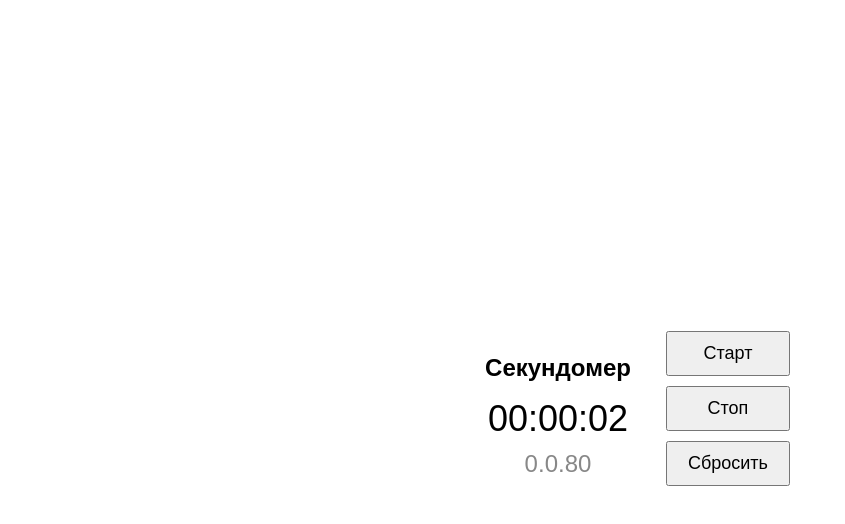
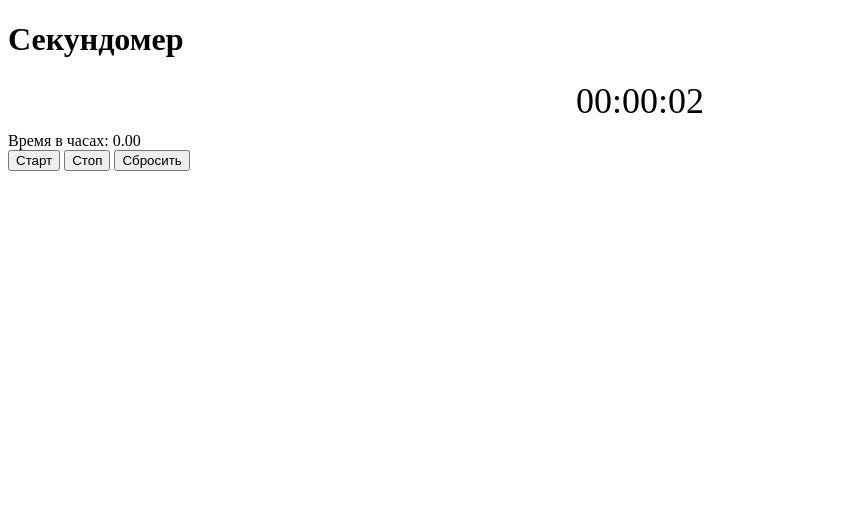
Before and after one commit to samaragang/timer, a plain HTML site: page index.html in a window 1280 px wide. Both pictures are taken after a click on the button "Старт". Shown: the whole page, without its empty margins (0-845 px from the left). Drawn offline with Linux system fonts and the light colour scheme.

Commit message:
Update index.html

```diff
--- a/index.html
+++ b/index.html
@@ -1,113 +1,55 @@
 <!DOCTYPE html>
 <html>
 <head>
-    <title>Секундомер</title>
-    <link rel="stylesheet" type="text/css" href="style.css">
+<style>
+  #timer {
+    font-size: 36px;
+    text-align: center;
+    margin-bottom: 10px;
+  }
+</style>
 </head>
 <body>
-<style>
-body {
-    font-family: Arial, sans-serif;
-    text-align: center;
-}
+<div>
+  <h1>Секундомер</h1>
+  <div id="timer">00:00:00</div>
+  <div>Время в часах: <span id="hours">0.00</span></div>
+  <button onclick="startTimer()">Старт</button>
+  <button onclick="stopTimer()">Стоп</button>
+  <button onclick="resetTimer()">Сбросить</button>
+</div>
 
-.container {
-    display: flex;
-    justify-content: center;
-    align-items: center;
-    height: 100vh;
-}
+<script>
+  let startTime = 0;
+  let intervalId;
 
-.timer {
-    text-align: center;
-    margin-right: 30px;
-}
+  function startTimer() {
+    startTime = Date.now() - (startTime > 0 ? startTime : 0);
+    intervalId = setInterval(updateTimer, 1000);
+  }
 
-h1 {
-    font-size: 24px;
-}
+  function stopTimer() {
+    clearInterval(intervalId);
+  }
 
-#display1 {
-    font-size: 36px;
-    margin: 10px 0;
-}
+  function resetTimer() {
+    clearInterval(intervalId);
+    startTime = 0;
+    updateTimer();
+  }
 
-#display2 {
-    font-size: 24px;
-    color: #888;
-}
+  function updateTimer() {
+    const currentTime = Date.now() - startTime;
+    const seconds = Math.floor(currentTime / 1000) % 60;
+    const minutes = Math.floor(currentTime / 1000 / 60) % 60;
+    const hours = Math.floor(currentTime / 1000 / 60 / 60);
 
-.buttons {
-    display: flex;
-    flex-direction: column;
-}
+    document.getElementById("timer").innerText = `${String(hours).padStart(2, "0")}:${String(minutes).padStart(2, "0")}:${String(seconds).padStart(2, "0")}`;
 
-button {
-    margin: 5px;
-    padding: 10px 20px;
-    font-size: 18px;
-}
-</style>
-    <div class="container">
-        <div class="timer">
-            <h1>Секундомер</h1>
-            <div id="display1">00:00:00</div>
-            <div id="display2">0.0</div>
-        </div>
-        <div class="buttons">
-            <button id="start">Старт</button>
-            <button id="stop">Стоп</button>
-            <button id="reset">Сбросить</button>
-        </div>
-    </div>
-    <script>
-let startTime;
-let intervalId;
-let running = false;
-
-const display1 = document.getElementById('display1');
-const display2 = document.getElementById('display2');
-const startButton = document.getElementById('start');
-const stopButton = document.getElementById('stop');
-const resetButton = document.getElementById('reset');
-
-function updateDisplay() {
-    const currentTime = new Date().getTime();
-    const elapsedTime = (currentTime - startTime) / 1000;
-
-    const hours = Math.floor(elapsedTime / 3600);
-    const minutes = Math.floor((elapsedTime % 3600) / 60);
-    const seconds = Math.floor(elapsedTime % 60);
-    const hundredths = Math.floor((elapsedTime * 100) % 100); // Добавлено для отображения сотых
-
-    const decimalHours = elapsedTime / 3600;
-
-    display1.textContent = `${String(hours).padStart(2, '0')}:${String(minutes).padStart(2, '0')}:${String(seconds).padStart(2, '0')}`;
-    display2.textContent = `${decimalHours.toFixed(1)}.${String(hundredths).padStart(2, '0')}`; // Отображение до сотых
-}
-
-startButton.addEventListener('click', () => {
-    if (!running) {
-        startTime = new Date().getTime() - (parseFloat(display2.textContent) * 3600 * 1000);
-        intervalId = setInterval(updateDisplay, 10); // Увеличено обновление до 10 миллисекунд для сотых долей
-        running = true;
-    }
-});
-
-stopButton.addEventListener('click', () => {
-    if (running) {
-        clearInterval(intervalId);
-        running = false;
-    }
-});
-
-resetButton.addEventListener('click', () => {
-    if (!running) {
-        display1.textContent = '00:00:00';
-        display2.textContent = '0.00'; // Изменено на 0.00 для сотых долей
-    }
-});
-
+    // Вычисляем время в часах и обновляем его
+    const timeInHours = currentTime / 1000 / 60 / 60;
+    document.getElementById("hours").innerText = timeInHours.toFixed(2);
+  }
 </script>
 </body>
 </html>
```
